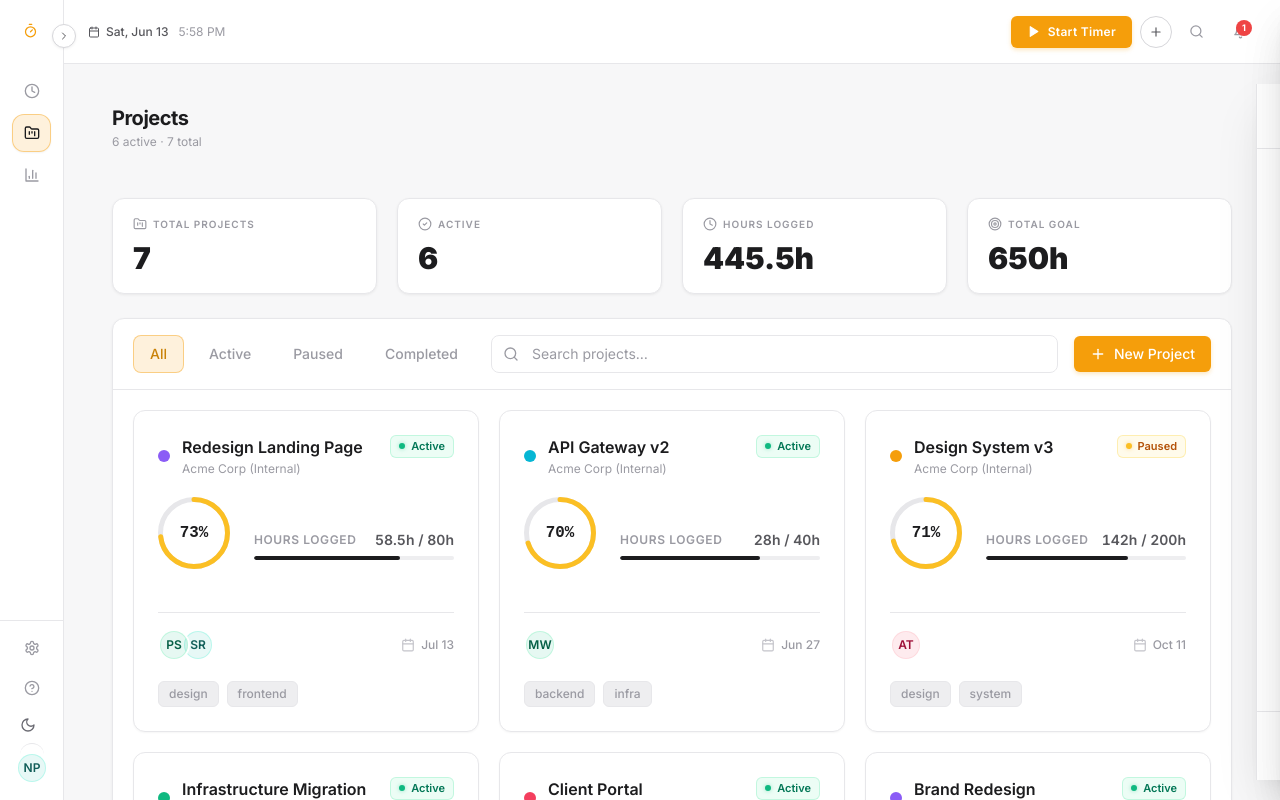
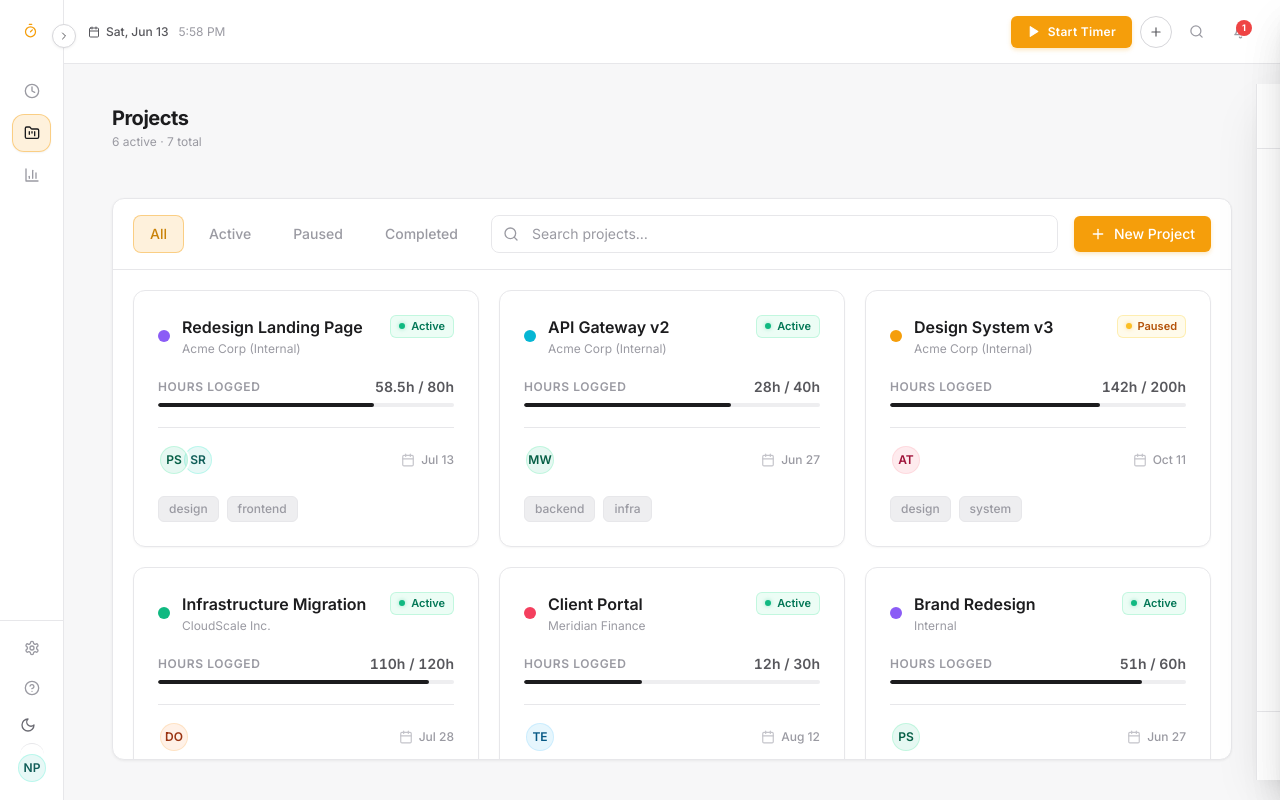
Before and after one commit to NiL4gh/chronos-app, a React (Vite) app: page /projects in a window 1280 px wide. Built offline with nearby package versions, Linux system fonts and the light colour scheme.

Commit message:
feat: simplify Projects — remove goal rings and KPI stat row

```diff
--- a/src/pages/Projects.jsx
+++ b/src/pages/Projects.jsx
@@ -2,12 +2,12 @@ import { useState, useMemo, useRef } from 'react';
 import { useOutletContext } from 'react-router-dom';
 import {
   Plus, Search, CheckCircle2, PauseCircle, Circle,
-  Target, Users, DollarSign, Calendar, ChevronDown,
-  X, TrendingUp, Clock, Edit3, Check, Trash2,
+  Users, DollarSign, Calendar, ChevronDown,
+  X, TrendingUp, Edit3, Check, Trash2,
 } from 'lucide-react';
 import Avatar from '../components/ui/Avatar.jsx';
 import Badge from '../components/ui/Badge.jsx';
-import { ProgressBar, CircularProgress } from '../components/ui/ProgressBar.jsx';
+import { ProgressBar } from '../components/ui/ProgressBar.jsx';
 import EmptyState from '../components/ui/EmptyState.jsx';
 import Input, { Select } from '../components/ui/Input.jsx';
 import Button from '../components/ui/Button.jsx';
@@ -56,30 +56,6 @@ function StatCard({ icon: Icon, label, value, sub }) {
       </div>
       {sub && <p className="text-xs text-[var(--text-muted)]">{sub}</p>}
     </div>
-  );
-}
-
-// ─── Goal Ring (clickable) ────────────────────────────────
-function GoalRing({ project, onClickRing }) {
-  const pct = project.goalHours > 0
-    ? Math.round((project.loggedHours / project.goalHours) * 100)
-    : 0;
-  const label = `${pct}%`;
-
-  return (
-    <button
-      onClick={onClickRing}
-      className="relative flex flex-col items-center gap-1 group"
-      title="Click to edit goal"
-    >
-      <CircularProgress value={project.loggedHours} max={project.goalHours} size={72} strokeWidth={5} label={label} />
-      <span
-        className="text-[10px] font-medium opacity-0 group-hover:opacity-100 transition-opacity duration-150 mt-1"
-        style={{ color: 'var(--accent)' }}
-      >
-        Edit goal
-      </span>
-    </button>
   );
 }
 
@@ -152,8 +128,6 @@ function GoalEditor({ project, onSave, onCancel }) {
 
 // ─── Project Card ─────────────────────────────────────────
 function ProjectCard({ project, selected, onSelect, onGoalSave, triggerToast }) {
-  const [editingGoal, setEditingGoal] = useState(false);
-
   const statusMeta = STATUS_META[project.status] || STATUS_META.active;
   const members    = teamMembers.filter(m => project.members.includes(m.id));
   const days       = daysUntil(project.dueDate);
@@ -163,7 +137,6 @@ function ProjectCard({ project, selected, onSelect, onGoalSave, triggerToast })
 
   const handleGoalSave = (newGoal) => {
     onGoalSave(project.id, newGoal);
-    setEditingGoal(false);
     triggerToast?.('Goal updated', `${project.name} goal set to ${newGoal.goalHours}h/${newGoal.goalType}.`, 'success');
   };
 
@@ -186,7 +159,7 @@ function ProjectCard({ project, selected, onSelect, onGoalSave, triggerToast })
       className={`glass-card glass-interactive flex flex-col gap-5 p-6 transition-all duration-200 cursor-pointer lift-on-hover ${
         selected ? 'border-amber-500 ring-2 ring-amber-400/20 bg-amber-50/10' : ''
       }`}
-      onClick={(e) => { e.preventDefault(); if (!editingGoal) onSelect(project); }}
+      onClick={(e) => { e.preventDefault(); onSelect(project); }}
     >
       {/* Header */}
       <div className="flex items-start justify-between gap-3">
@@ -212,11 +185,8 @@ function ProjectCard({ project, selected, onSelect, onGoalSave, triggerToast })
         </div>
       </div>
 
-      {/* Goal ring + goal progress text */}
+      {/* Hours progress */}
       <div className="flex items-center gap-6">
-        <div onClick={e => { e.preventDefault(); e.stopPropagation(); setEditingGoal(v => !v); }}>
-          <GoalRing project={project} onClickRing={() => {}} />
-        </div>
         <div className="flex-1 min-w-0">
           <div>
             <div className="flex items-center justify-between mb-1.5">
@@ -232,17 +202,6 @@ function ProjectCard({ project, selected, onSelect, onGoalSave, triggerToast })
           </div>
         </div>
       </div>
-
-      {/* Inline goal editor */}
-      {editingGoal && (
-        <div onClick={e => e.stopPropagation()}>
-          <GoalEditor
-            project={project}
-            onSave={handleGoalSave}
-            onCancel={() => setEditingGoal(false)}
-          />
-        </div>
-      )}
 
       {/* Footer — members + due date */}
       <div
@@ -621,8 +580,6 @@ export default function Projects() {
   const active    = projectData.filter(p => p.status === 'active').length;
   const totalBudget = projectData.reduce((s, p) => s + p.budget, 0);
   const totalSpent  = projectData.reduce((s, p) => s + p.spent, 0);
-  const totalLogged = projectData.reduce((s, p) => s + p.loggedHours, 0);
-  const totalGoal   = projectData.reduce((s, p) => s + p.goalHours, 0);
 
   const activeProjectCount = active;
   const totalProjectCount = projectData.length;
@@ -634,14 +591,6 @@ export default function Projects() {
         <p className="text-xs text-[var(--text-muted)] mt-0.5">
           {activeProjectCount} active · {totalProjectCount} total
         </p>
-      </div>
-
-      {/* ── Stat row ── */}
-      <div className="grid grid-cols-1 sm:grid-cols-2 lg:grid-cols-4 gap-5">
-        <StatCard icon={FolderKanban} label="Total Projects" value={projectData.length} />
-        <StatCard icon={CheckCircle2} label="Active"         value={active} />
-        <StatCard icon={Clock}        label="Hours Logged"   value={`${totalLogged}h`} />
-        <StatCard icon={Target}       label="Total Goal"     value={`${totalGoal}h`} />
       </div>
 
       {/* ── Main split layout ── */}
```
